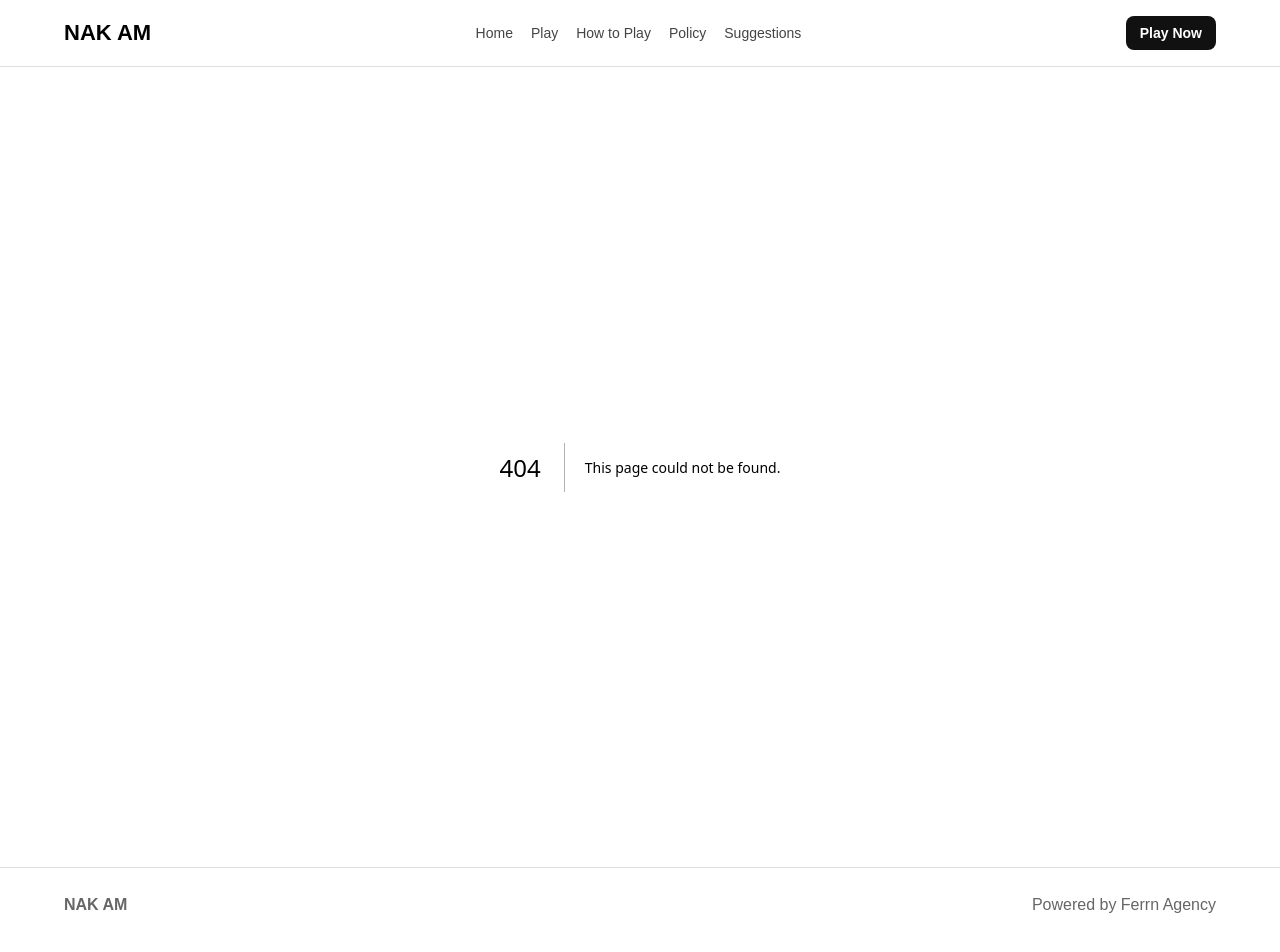
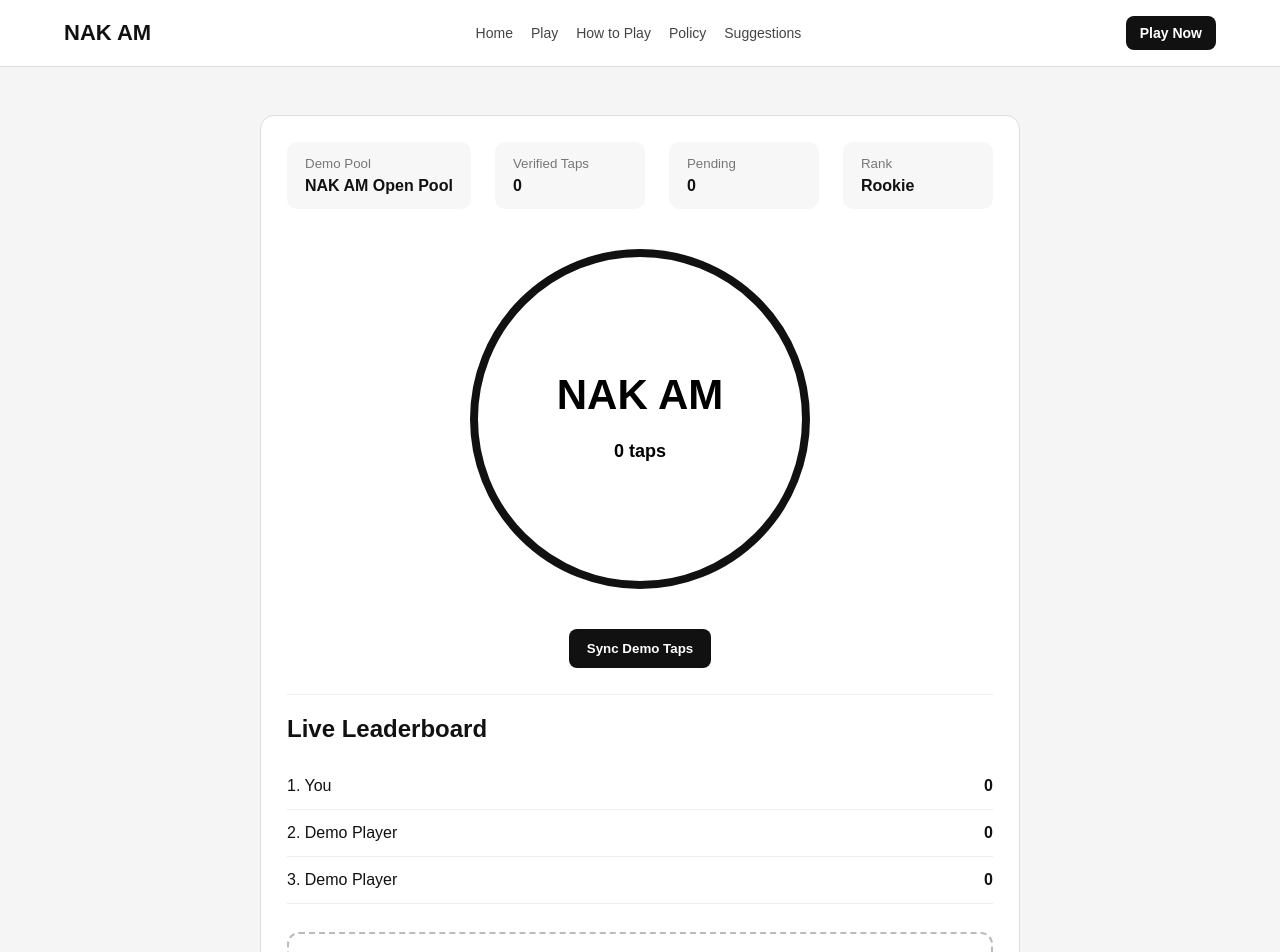
Before and after one commit to Boymyke/tap-tap-game, a Next.js app: page /play in a window 1280 px wide. Before the commit this address had no page. Shown: the top 952 px of the page. Built offline with nearby package versions, Linux system fonts and the light colour scheme.

Commit message:
Add playable NAK AM tap prototype

```diff
--- /dev/null
+++ b/app/play/page.tsx
@@ -0,0 +1,48 @@
+"use client";
+
+import { useMemo, useState } from "react";
+
+export default function PlayPage() {
+  const [taps, setTaps] = useState(0);
+  const [pending, setPending] = useState(0);
+
+  const rank = useMemo(() => {
+    if (taps >= 1000) return "Tapper";
+    return "Rookie";
+  }, [taps]);
+
+  function tap() {
+    setTaps((value) => value + 1);
+    setPending((value) => value + 1);
+  }
+
+  function syncDemo() {
+    setPending(0);
+  }
+
+  return (
+    <section className="game-shell">
+      <div className="game-top">
+        <div className="stat"><small>Demo Pool</small><strong>NAK AM Open Pool</strong></div>
+        <div className="stat"><small>Verified Taps</small><strong>{taps - pending}</strong></div>
+        <div className="stat"><small>Pending</small><strong>{pending}</strong></div>
+        <div className="stat"><small>Rank</small><strong>{rank}</strong></div>
+      </div>
+
+      <button className="tap-button" onClick={tap}>NAK AM<br/><span style={{fontSize:18}}>{taps.toLocaleString()} taps</span></button>
+
+      <div className="actions" style={{justifyContent:"center"}}>
+        <button className="button" onClick={syncDemo}>Sync Demo Taps</button>
+      </div>
+
+      <div className="leaderboard">
+        <h2>Live Leaderboard</h2>
+        <div className="leaderboard-row"><span>1. You</span><strong>{taps.toLocaleString()}</strong></div>
+        <div className="leaderboard-row"><span>2. Demo Player</span><strong>0</strong></div>
+        <div className="leaderboard-row"><span>3. Demo Player</span><strong>0</strong></div>
+      </div>
+
+      <div className="ad-slot" style={{marginTop:28}}>Game Page Advertisement<br/>300 × 250 placement</div>
+    </section>
+  );
+}
```
